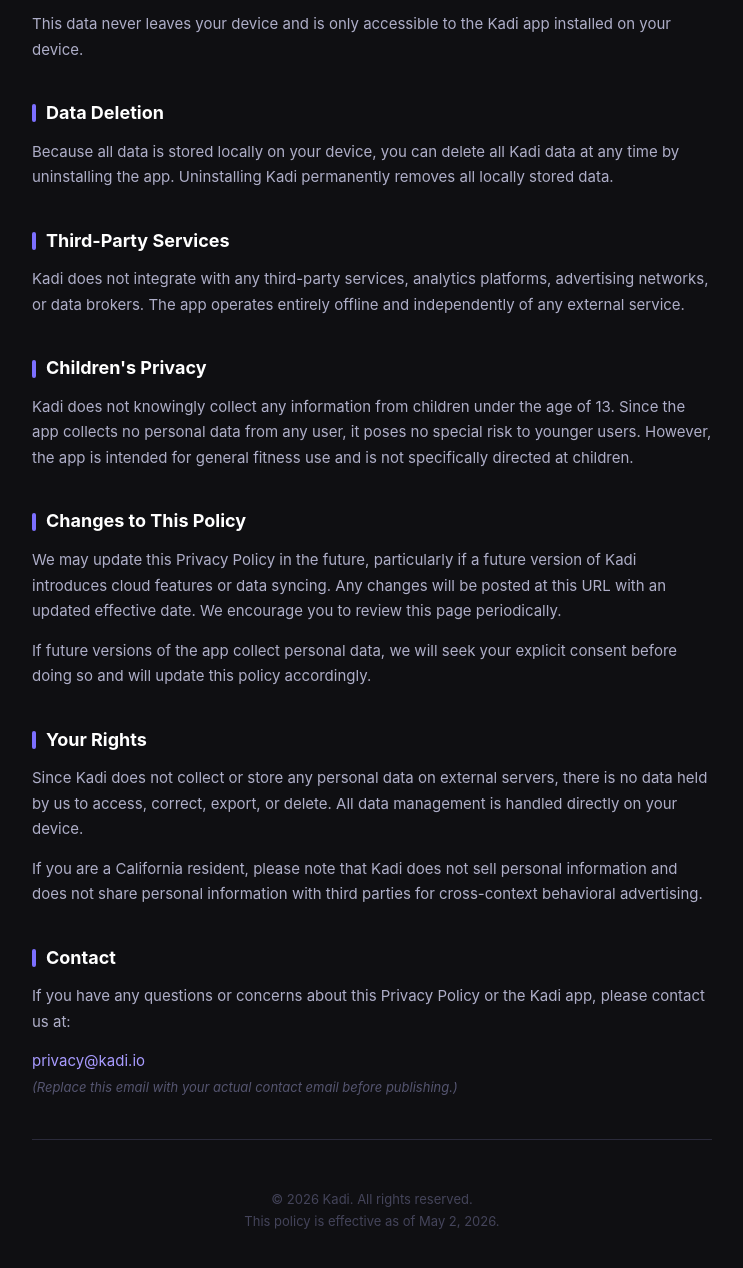
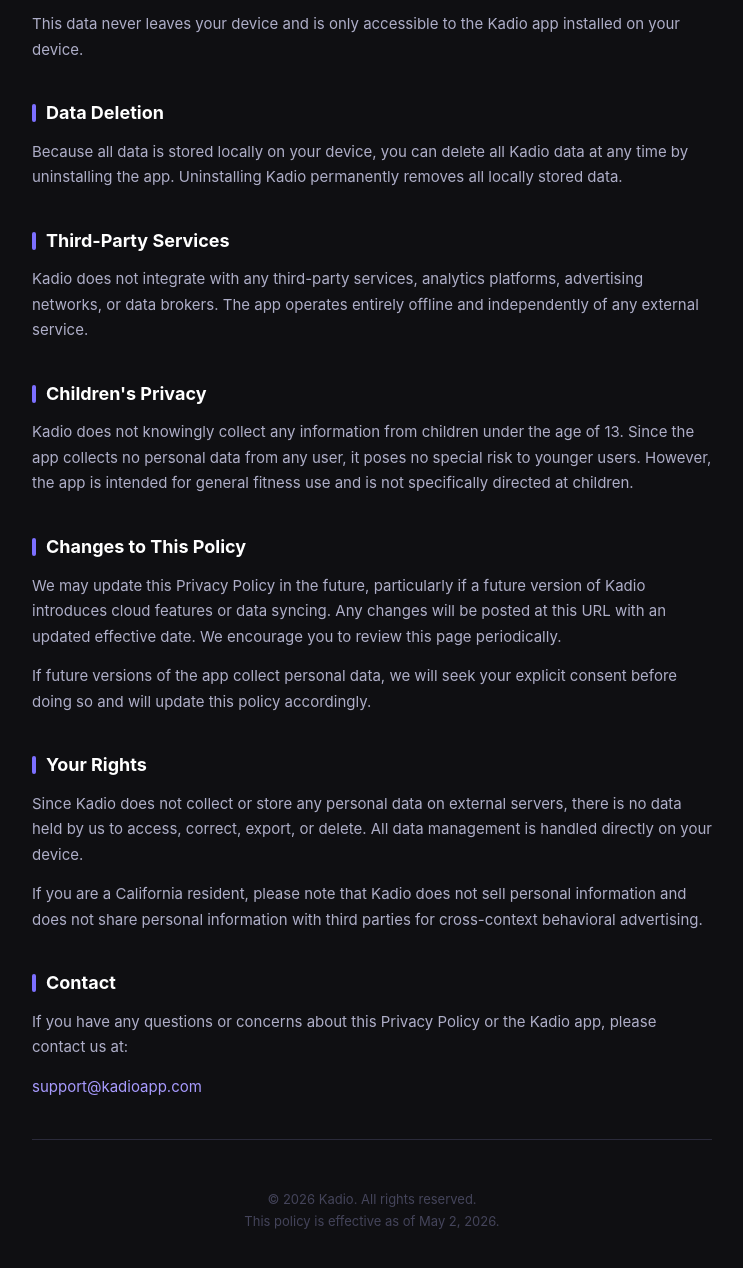
Before and after one commit to blackbirdPS/privacy-policy, a plain HTML site: page index.html in a window 1280 px wide. Shown: the part 1204-2472 px from the top of the page, without its empty margins (268-1011 px from the left). Drawn offline with Linux system fonts and the light colour scheme.

Commit message:
Update index.html
from Kadi to Kadio

```diff
--- a/index.html
+++ b/index.html
@@ -3,7 +3,7 @@
 <head>
   <meta charset="UTF-8" />
   <meta name="viewport" content="width=device-width, initial-scale=1.0" />
-  <title>Privacy Policy — Kadi</title>
+  <title>Privacy Policy — Kadio</title>
   <style>
     *, *::before, *::after { box-sizing: border-box; margin: 0; padding: 0; }
 
@@ -128,26 +128,26 @@
     <div class="badge">Legal</div>
 
     <h1>Privacy Policy</h1>
-    <p class="updated">Kadi Workout App &nbsp;·&nbsp; Last updated: April 25, 2026</p>
+    <p class="updated">Kadio Workout App &nbsp;·&nbsp; Last updated: May 2, 2026</p>
 
     <div class="highlight-box">
       <p>
-        Kadi does not collect, transmit, or share any personal data.
+        Kadio does not collect, transmit, or share any personal data.
         Everything you enter stays on your device. We never see it.
       </p>
     </div>
 
     <h2>Who We Are</h2>
     <p>
-      Kadi is a workout tracking application developed and published as an
+      Kadio is a workout tracking application developed and published as an
       independent app. References to "we," "us," or "our" in this policy refer
-      to the developer of Kadi.
+      to the developer of Kadio.
     </p>
 
     <h2>Information We Collect</h2>
     <p>
       <strong style="color:#fff;">We collect no personal information.</strong>
-      Kadi is designed as a fully offline app. All data you enter — including
+      Kadio is designed as a fully offline app. All data you enter — including
       your display name, workout sessions, exercise logs, personal records,
       body weight entries, and goals — is stored exclusively on your device
       using your device's local storage (SQLite database).
@@ -163,7 +163,7 @@
 
     <h2>Data Stored on Your Device</h2>
     <p>
-      Kadi stores the following data locally on your device solely for the
+      Kadio stores the following data locally on your device solely for the
       purpose of providing app functionality:
     </p>
     <ul>
@@ -176,27 +176,27 @@
       <li>App settings such as theme preference and rest timer durations</li>
     </ul>
     <p>
-      This data never leaves your device and is only accessible to the Kadi
+      This data never leaves your device and is only accessible to the Kadio
       app installed on your device.
     </p>
 
     <h2>Data Deletion</h2>
     <p>
       Because all data is stored locally on your device, you can delete all
-      Kadi data at any time by uninstalling the app. Uninstalling Kadi
+      Kadio data at any time by uninstalling the app. Uninstalling Kadio
       permanently removes all locally stored data.
     </p>
 
     <h2>Third-Party Services</h2>
     <p>
-      Kadi does not integrate with any third-party services, analytics
+      Kadio does not integrate with any third-party services, analytics
       platforms, advertising networks, or data brokers. The app operates
       entirely offline and independently of any external service.
     </p>
 
     <h2>Children's Privacy</h2>
     <p>
-      Kadi does not knowingly collect any information from children under the
+      Kadio does not knowingly collect any information from children under the
       age of 13. Since the app collects no personal data from any user, it
       poses no special risk to younger users. However, the app is intended for
       general fitness use and is not specifically directed at children.
@@ -205,7 +205,7 @@
     <h2>Changes to This Policy</h2>
     <p>
       We may update this Privacy Policy in the future, particularly if a
-      future version of Kadi introduces cloud features or data syncing. Any
+      future version of Kadio introduces cloud features or data syncing. Any
       changes will be posted at this URL with an updated effective date. We
       encourage you to review this page periodically.
     </p>
@@ -216,12 +216,12 @@
 
     <h2>Your Rights</h2>
     <p>
-      Since Kadi does not collect or store any personal data on external
+      Since Kadio does not collect or store any personal data on external
       servers, there is no data held by us to access, correct, export, or
       delete. All data management is handled directly on your device.
     </p>
     <p>
-      If you are a California resident, please note that Kadi does not sell
+      If you are a California resident, please note that Kadio does not sell
       personal information and does not share personal information with third
       parties for cross-context behavioral advertising.
     </p>
@@ -229,19 +229,18 @@
     <h2>Contact</h2>
     <p>
       If you have any questions or concerns about this Privacy Policy or the
-      Kadi app, please contact us at:
+      Kadio app, please contact us at:
     </p>
     <p>
-      <a href="mailto:privacy@kadi.app">privacy@kadi.io</a><br />
+      <a href="mailto:support@kadioapp.com">support@kadioapp.com</a><br />
       <em style="font-size:13px; color:#555570;">
-        (Replace this email with your actual contact email before publishing.)
       </em>
     </p>
 
     <hr />
 
     <p class="footer">
-      © 2026 Kadi. All rights reserved.<br />
+      © 2026 Kadio. All rights reserved.<br />
       This policy is effective as of May 2, 2026.
     </p>
 
```
